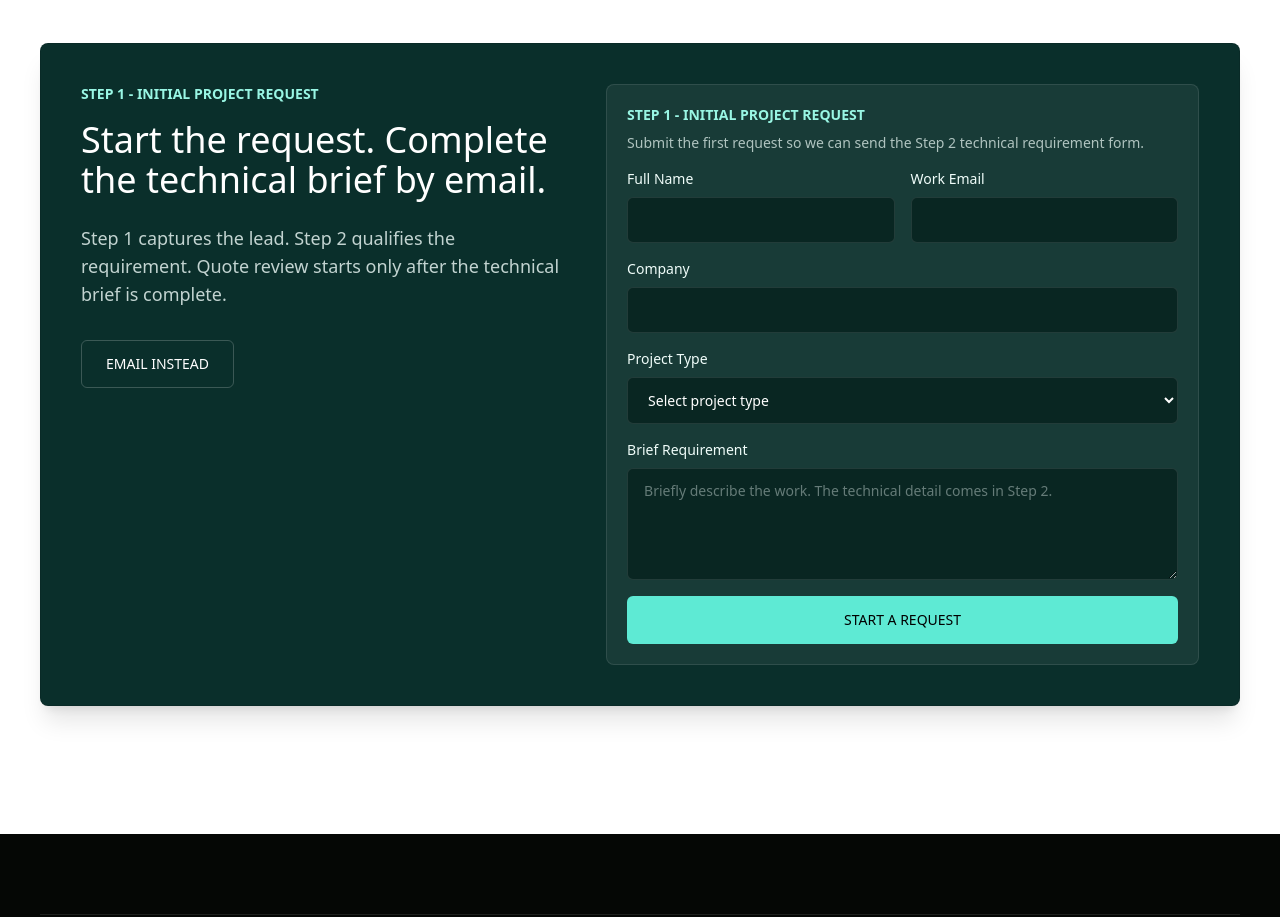
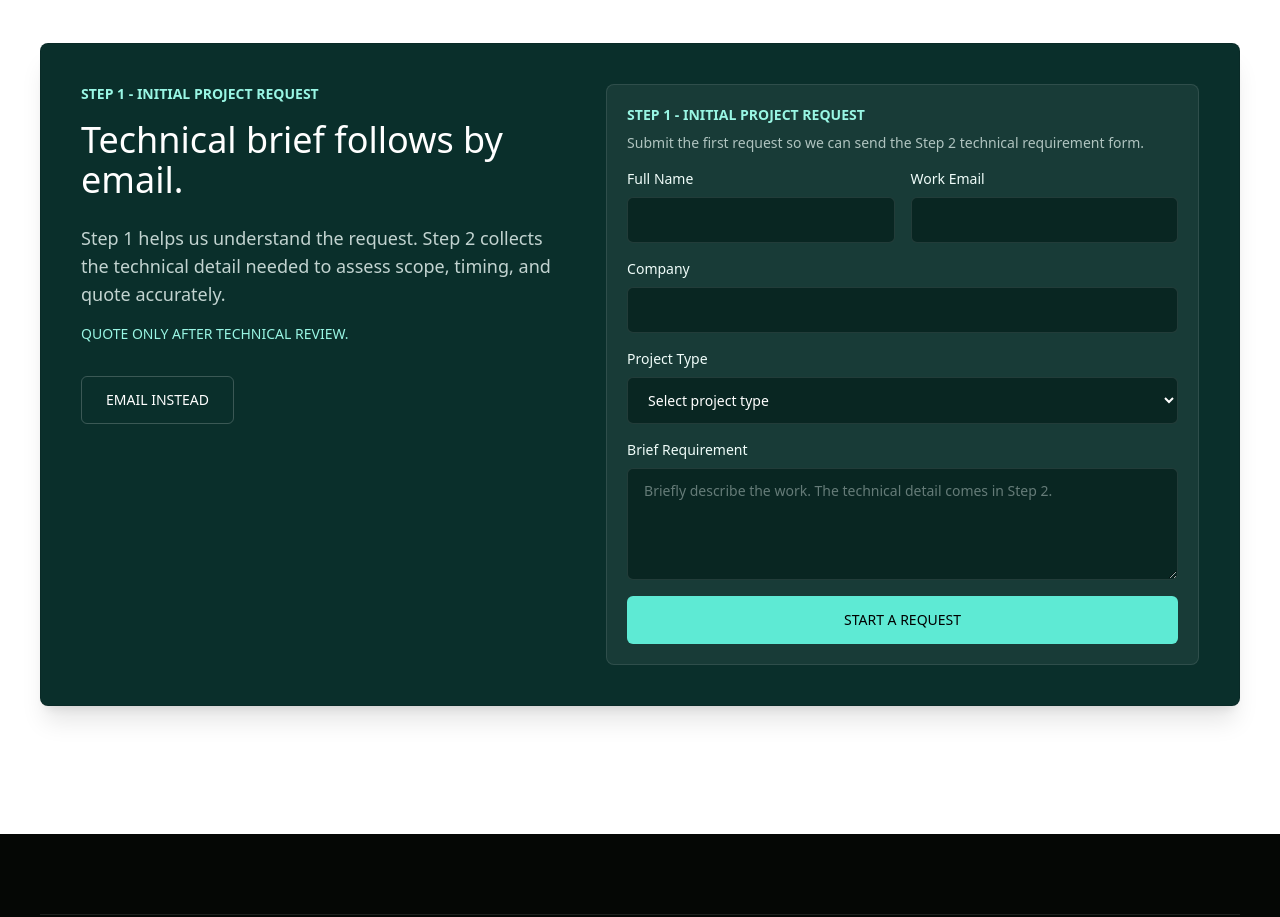
Before and after one commit to zeeshankhanminhas/NEW-MIDTS, a Next.js app: page / in a window 1280 px wide. Shown: the part 3500-4417 px from the top of the page. Built offline with nearby package versions, Linux system fonts and the light colour scheme.

Commit message:
Refine CTA automation copy

```diff
--- a/components/CTA.tsx
+++ b/components/CTA.tsx
@@ -8,10 +8,13 @@ export default function CTA() {
           <div className="cta_content">
             <p className="text_eyebrow mb-4 text-sm font-semibold uppercase text-teal-200">Step 1 - Initial Project Request</p>
             <h2 className="heading_section max-w-3xl text-3xl font-medium leading-tight md:text-4xl">
-              Start the request. Complete the technical brief by email.
+              Technical brief follows by email.
             </h2>
             <p className="text_body mt-6 max-w-2xl text-base text-teal-50/80 md:text-lg">
-              Step 1 captures the lead. Step 2 qualifies the requirement. Quote review starts only after the technical brief is complete.
+              Step 1 helps us understand the request. Step 2 collects the technical detail needed to assess scope, timing, and quote accurately.
+            </p>
+            <p className="text_body mt-4 max-w-2xl text-sm font-medium uppercase text-teal-200">
+              Quote only after technical review.
             </p>
             <a className="button_secondary mt-8 inline-flex min-h-12 items-center justify-center rounded-md border border-white/20 px-6 py-3 text-sm font-medium uppercase text-white transition hover:border-white/50" href="mailto:hello@midts.co.uk?subject=MIDTS%20initial%20request">
               Email instead
```
